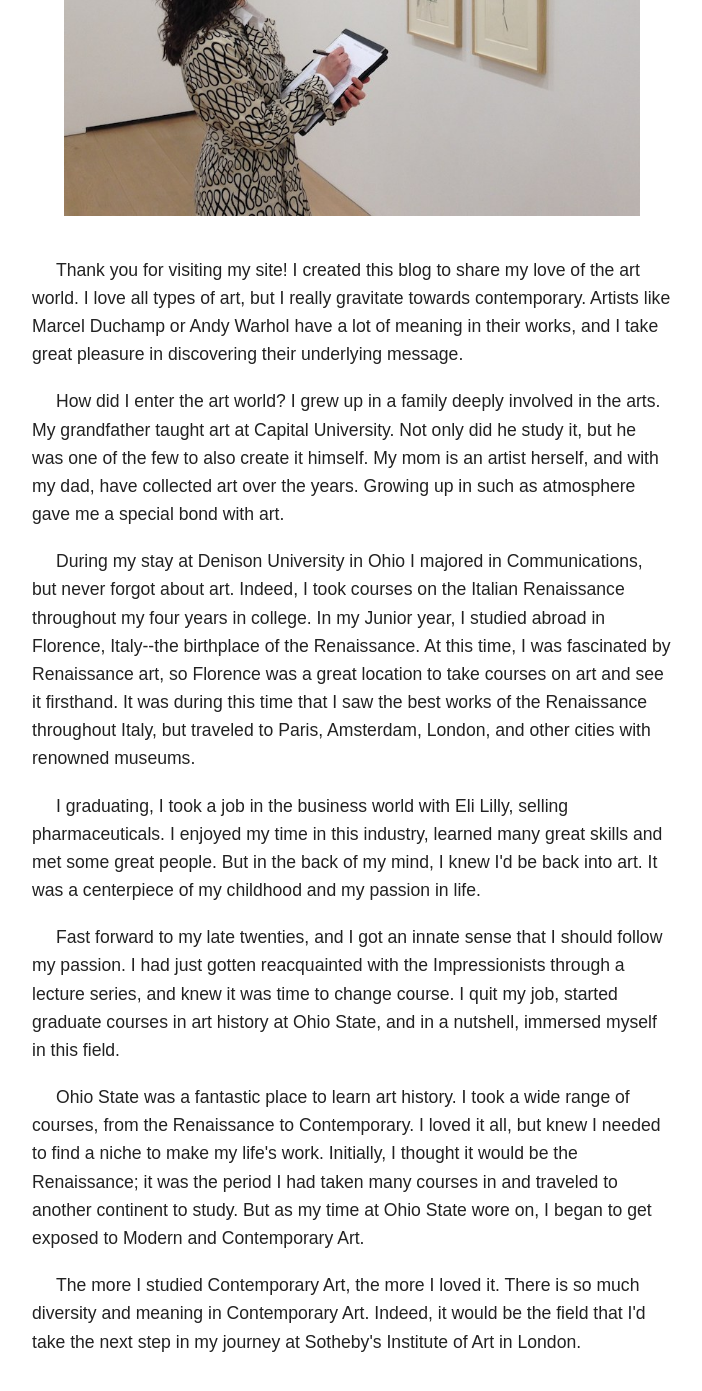
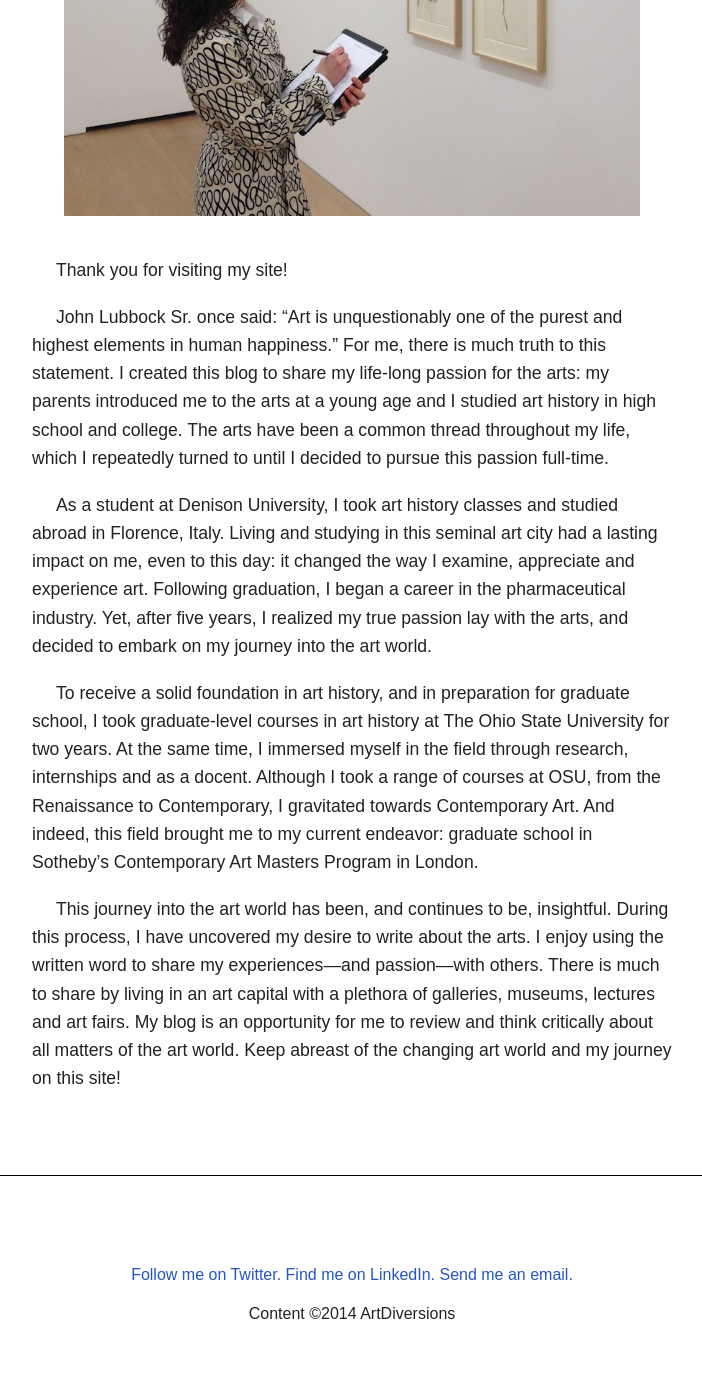
Before and after one commit to paulghaddad/artdiversions, a Jekyll site: the page built from about/index.html, in a window 1280 px wide and 1400 px high, scrolled down 623 px. Shown: the top 1391 px of the window, without its empty margins (288-990 px from the left). Built offline with Jekyll 4.4.1, drawn with Linux system fonts in a browser that asks for light colours; nearby versions of some CDN libraries; Markdown is read by kramdown in place of the engine named in the settings.

Commit message:
Update About page

```diff
--- a/about/index.html
+++ b/about/index.html
@@ -11,18 +11,15 @@ title: ArtDiversions | About Amy
     <img src="{{ site.baseurl }}/img/built/amy_1.jpg" title="Amy Haddad">
   </figure>
 
-  <p>Thank you for visiting my site! I created this blog to share my love of the art world. I love all types of art, but I really gravitate towards contemporary. Artists like Marcel Duchamp or Andy Warhol have a lot of meaning in their works, and I take great pleasure in discovering their underlying message.</p>
+  <p>Thank you for visiting my site!</p>
 
-  <p>How did I enter the art world? I grew up in a family deeply involved in the arts. My grandfather taught art at Capital University. Not only did he study it, but he was one of the few to also create it himself. My mom is an artist herself, and with my dad, have collected art over the years. Growing up in such as atmosphere gave me a special bond with art.</p>
+  <p>John Lubbock Sr. once said: &ldquo;Art is unquestionably one of the purest and highest elements in human happiness.&rdquo;  For me, there is much truth to this statement.  I created this blog to share my life-long passion for the arts: my parents introduced me to the arts at a young age and I studied art history in high school and college.  The arts have been a common thread throughout my life, which I repeatedly turned to until I decided to pursue this passion full-time.</p>
 
-  <p>During my stay at Denison University in Ohio I majored in Communications, but never forgot about art. Indeed, I took courses on the Italian Renaissance throughout my four years in college. In my Junior year, I studied abroad in Florence, Italy--the birthplace of the Renaissance. At this time, I was fascinated by Renaissance art, so Florence was a great location to take courses on art and see it firsthand. It was during this time that I saw the best works of the Renaissance throughout Italy, but traveled to Paris, Amsterdam, London, and other cities with renowned museums.</p>
+  <p>As a student at Denison University, I took art history classes and studied abroad in Florence, Italy.  Living and studying in this seminal art city had a lasting impact on me, even to this day: it changed the way I examine, appreciate and experience art.  Following graduation, I began a career in the pharmaceutical industry.  Yet, after five years, I realized my true passion lay with the arts, and decided to embark on my journey into the art world.</p>
 
-  <p>I graduating, I took a job in the business world with Eli Lilly, selling pharmaceuticals. I enjoyed my time in this industry, learned many great skills and met some great people. But in the back of my mind, I knew I'd be back into art. It was a centerpiece of my childhood and my passion in life.</p>
+  <p>To receive a solid foundation in art history, and in preparation for graduate school, I took graduate-level courses in art history at The Ohio State University for two years.  At the same time, I immersed myself in the field through research, internships and as a docent.  Although I took a range of courses at OSU, from the Renaissance to Contemporary, I gravitated towards Contemporary Art.  And indeed, this field brought me to my current endeavor: graduate school in Sotheby&rsquo;s Contemporary Art Masters Program in London.</p>
 
-  <p>Fast forward to my late twenties, and I got an innate sense that I should follow my passion. I had just gotten reacquainted with the Impressionists through a lecture series, and knew it was time to change course. I quit my job, started graduate courses in art history at Ohio State, and in a nutshell, immersed myself in this field.</p>
+  <p>This journey into the art world has been, and continues to be, insightful.  During this process, I have uncovered my desire to write about the arts.  I enjoy using the written word to share my experiences&mdash;and passion&mdash;with others.  There is much to share by living in an art capital with a plethora of galleries, museums, lectures and art fairs. My blog is an opportunity for me to review and think critically about all matters of the art world.  Keep abreast of the changing art world and my journey on this site!</p>
 
-  <p>Ohio State was a fantastic place to learn art history. I took a wide range of courses, from the Renaissance to Contemporary. I loved it all, but knew I needed to find a niche to make my life's work. Initially, I thought it would be the Renaissance; it was the period I had taken many courses in and traveled to another continent to study. But as my time at Ohio State wore on, I began to get exposed to Modern and Contemporary Art.</p>
-
-  <p>The more I studied Contemporary Art, the more I loved it. There is so much diversity and meaning in Contemporary Art. Indeed, it would be the field that I'd take the next step in my journey at Sotheby's Institute of Art in London.</p>
 
 </div>
```
